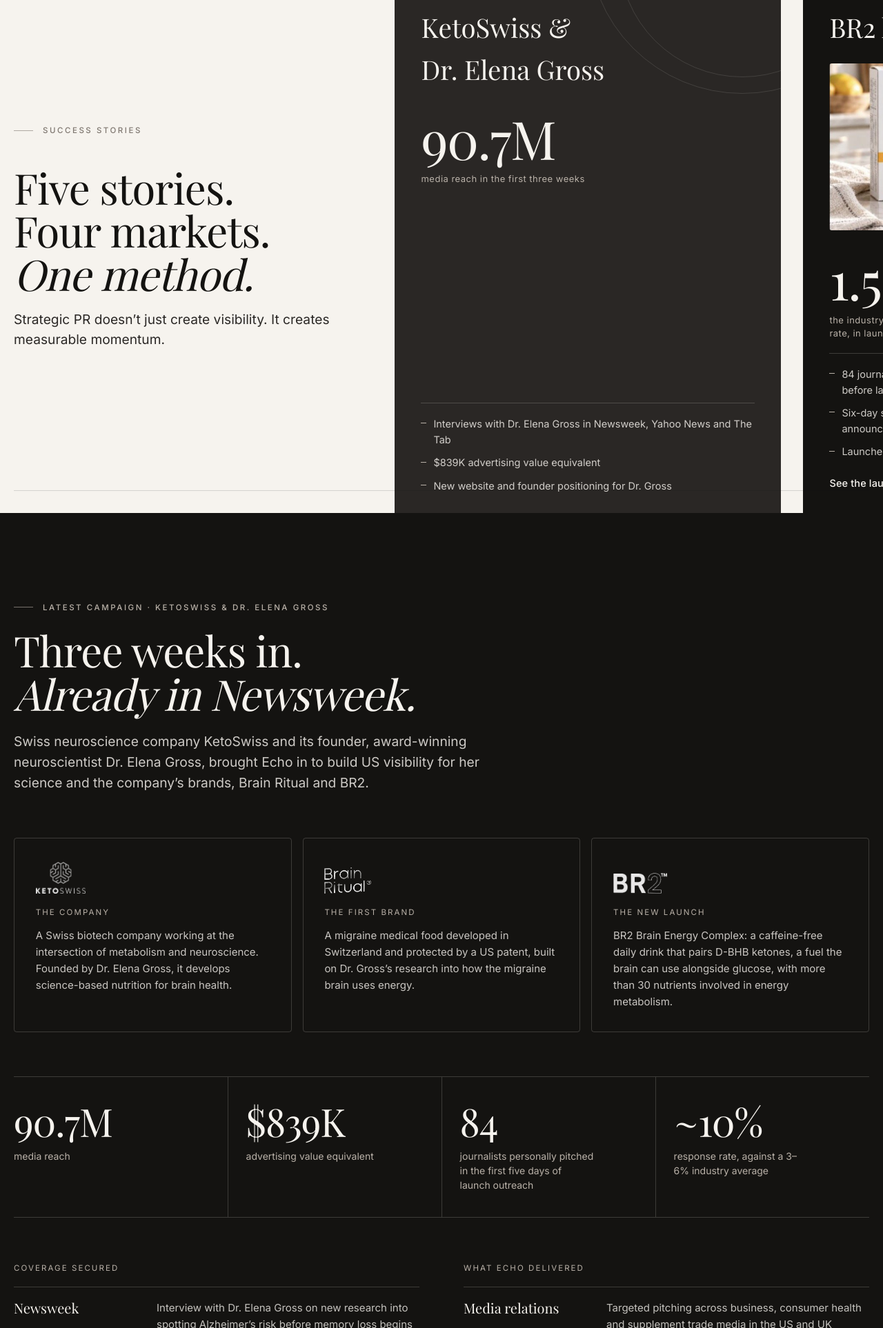
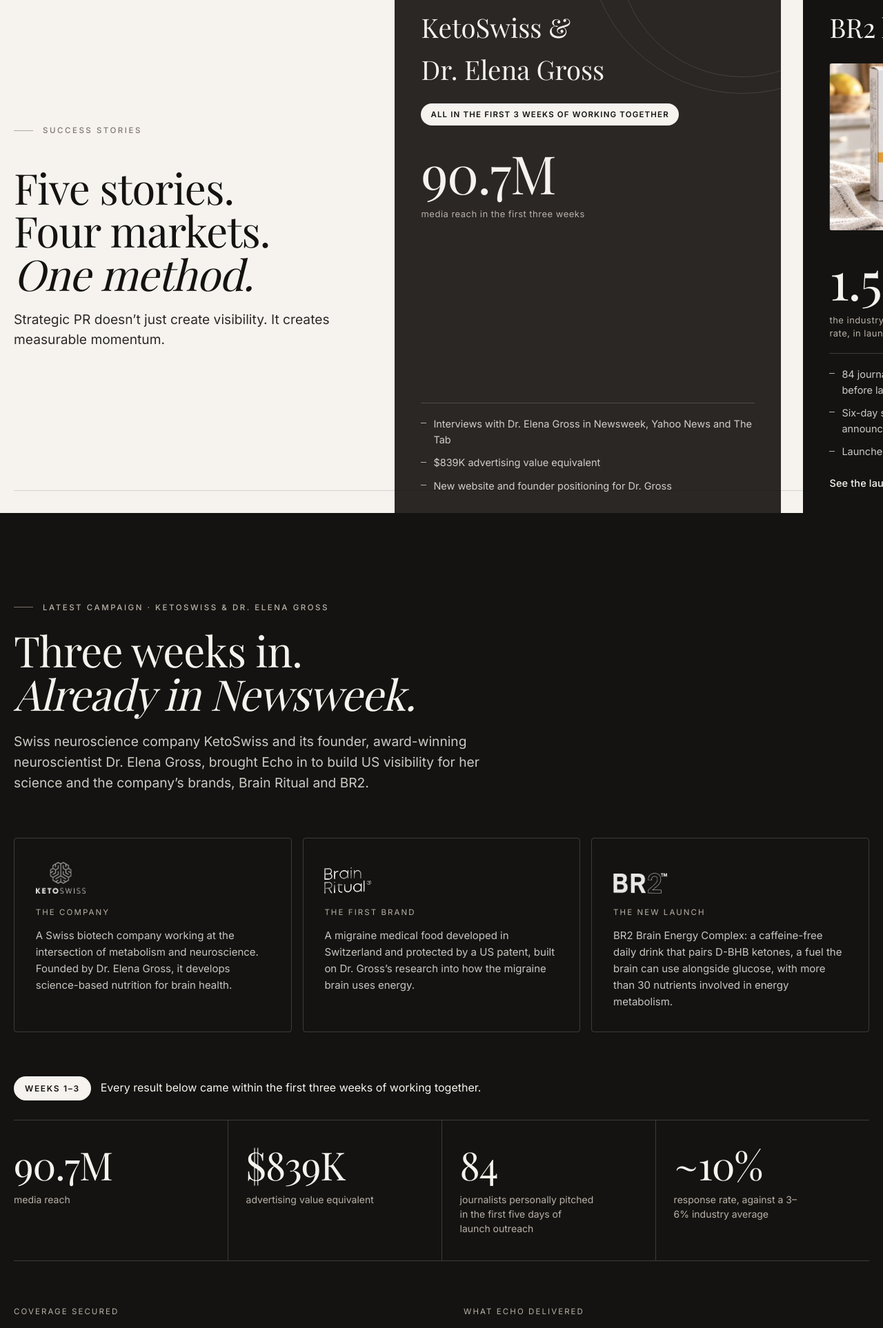
Before and after one commit to EchoPRIntel/echobrandcomms.com, a plain HTML site: page results.html in a window 1280 px wide. Shown: the part 1634-3560 px from the top of the page at 69% size. Drawn offline with nearby package versions, Linux system fonts and the light colour scheme; a web font is replaced by a local one.

Commit message:
Highlight that KetoSwiss results came in the first three weeks
Co-Authored-By: Claude Opus 5.5 <noreply@anthropic.com>
Claude-Session: https://claude.ai/code/session_012NjGm9AmdpG4zE512vWgmb

```diff
--- a/assets/css/style.css
+++ b/assets/css/style.css
@@ -784,3 +784,7 @@ body.menu-open .nav { color: var(--paper); background: transparent; box-shadow:
 @media (max-width: 900px) { .client-row { grid-template-columns: minmax(0, 1fr); } }
 .client-logo { height: 50px; display: flex; align-items: flex-end; margin-bottom: 6px; }
 .client-logo img { margin-bottom: 0; max-height: 100%; }
+
+.case-badge { align-self: flex-start; font-size: 11.5px; letter-spacing: .1em; text-transform: uppercase; font-weight: 600; color: var(--ink); background: var(--paper); border-radius: 999px; padding: 7px 14px; }
+.weeks-badge { display: flex; align-items: center; gap: 14px; flex-wrap: wrap; margin-bottom: 28px; font-size: 16px; color: var(--paper); }
+.weeks-badge span { font-size: 12px; letter-spacing: .14em; text-transform: uppercase; font-weight: 600; color: var(--ink); background: var(--paper); border-radius: 999px; padding: 8px 16px; }
--- a/results.html
+++ b/results.html
@@ -70,7 +70,8 @@
       <article class="case case--alt">
         <span class="kicker">Neuroscience &amp; brain health · Switzerland &amp; US</span>
         <h3>KetoSwiss &amp; Dr. Elena Gross</h3>
-        <div class="big"><span data-count="90">0</span>.7M<small>media reach in the first three weeks</small></div>
+        <span class="case-badge">All in the first 3 weeks of working together</span>
+        <div class="big"><span data-count="90.7" data-decimals="1">0</span>M<small>media reach in the first three weeks</small></div>
         <ul><li>Interviews with Dr. Elena Gross in Newsweek, Yahoo News and The Tab</li><li>$839K advertising value equivalent</li><li>New website and founder positioning for Dr. Gross</li></ul>
       </article>
       <article class="case case--br2">
@@ -138,8 +139,9 @@
       </div>
     </div>
 
+    <p class="weeks-badge reveal"><span>Weeks 1–3</span>Every result below came within the first three weeks of working together.</p>
     <div class="latest-stats reveal">
-      <div><div class="num"><span data-count="90">0</span>.7M</div><p>media reach</p></div>
+      <div><div class="num"><span data-count="90.7" data-decimals="1">0</span>M</div><p>media reach</p></div>
       <div><div class="num">$<span data-count="839">0</span>K</div><p>advertising value equivalent</p></div>
       <div><div class="num"><span data-count="84">0</span></div><p>journalists personally pitched in the first five days of launch outreach</p></div>
       <div><div class="num">~<span data-count="10">0</span>%</div><p>response rate, against a 3–6% industry average</p></div>
```
Also changed, not shown: index.html (+2 -1 lines).
